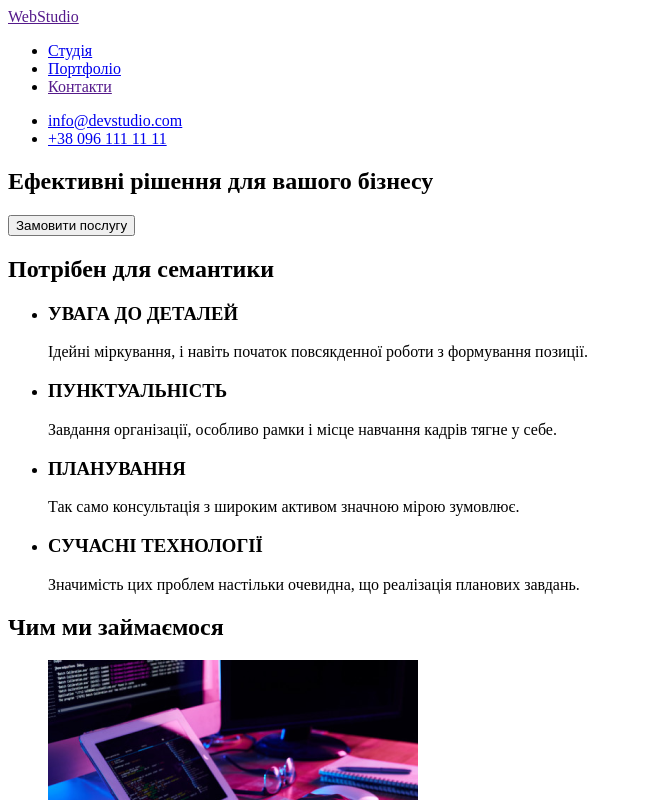
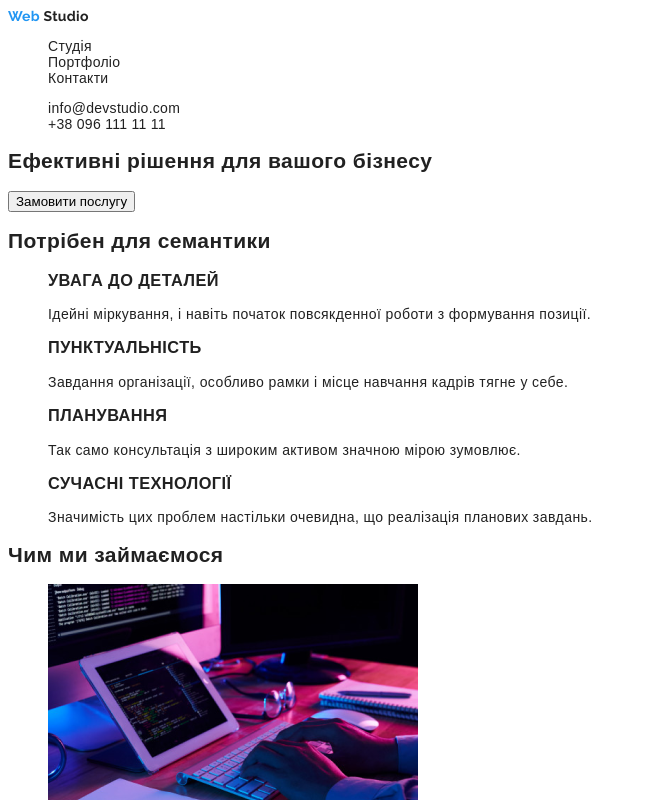
Before and after one commit to PavloKor/goit-markup-hw-02, a plain HTML site: page index.html in a window 1280 px wide. Shown: the top 800 px of the page, without its empty margins (0-645 px from the left). Drawn offline with Linux system fonts and the light colour scheme.

Commit message:
classes in head

```diff
--- a/index.html
+++ b/index.html
@@ -13,10 +13,13 @@
 		/>
 		<link rel="stylesheet" href="./styles/styles.css" />
 	</head>
-	<body>
+	<body class="page">
 		<header class="header">
 			<!--Логотип посилання-->
-			<a class="logo-link" href="">WebStudio</a>
+			<a class="logo" href="">
+				<span class="accent">Web</span>
+				Studio
+			</a>
 			<!--Навігація-->
 			<nav class="nav">
 				<ul class="list">
@@ -24,7 +27,7 @@
 						<a class="link" href="index.html">Студія</a>
 					</li>
 					<li class="list-item">
-						<a href="portfolio.html">Портфоліо</a>
+						<a class="link" href="portfolio.html">Портфоліо</a>
 					</li>
 					<li class="list-item">
 						<a class="link" href="">Контакти</a>
--- a/styles/styles.css
+++ b/styles/styles.css
@@ -0,0 +1,51 @@
+    :root {
+        /*fonts*/
+        --main-font: 'Roboto', sans-serif;
+        --logo-font: 'Raleway', sans-serif;
+
+        /*text*/
+        --main-txt-cl: #212121;
+        --text-cl: #757575;
+        --accent-txt-cl: #2196f3;
+        --main-line-h: 1.7142857143:
+        --txt-line-h: 0.58333333;
+        --main-letter-s: 0.03em;
+        --additional-letter-s: 0.02em;
+        --accent-letter-s: 0.06em;
+
+        /*bcg colors*/
+        --main-bcg-cl: #ffffff;
+
+        /*others*/
+    }
+    .page {
+        font-family: sans-serif;
+        font-size: 14px;
+        line-height: var(--main-line-h);
+        letter-spacing: var(--main-letter-s);
+        color: var(--main-txt-cl);
+        background-color: var(--main-bcg-cl);
+    }
+    .logo {
+        font-family: var(--logo-font);
+    }
+    .accent {
+        color: var(--accent-txt-cl);
+    }
+    .link,
+    .logo {
+        text-decoration: none;
+        color: currentColor;
+    }
+    .list {
+        list-style: none ;
+    }
+    /* Header */
+    .header {
+        font-weight: 500;
+        font-size: 14px;
+    line-height: 16px;
+        letter-spacing: 0.02em;
+
+    color: #212121;
+    }
```
Also changed, not shown: portfolio.html (+6 -3 lines).
